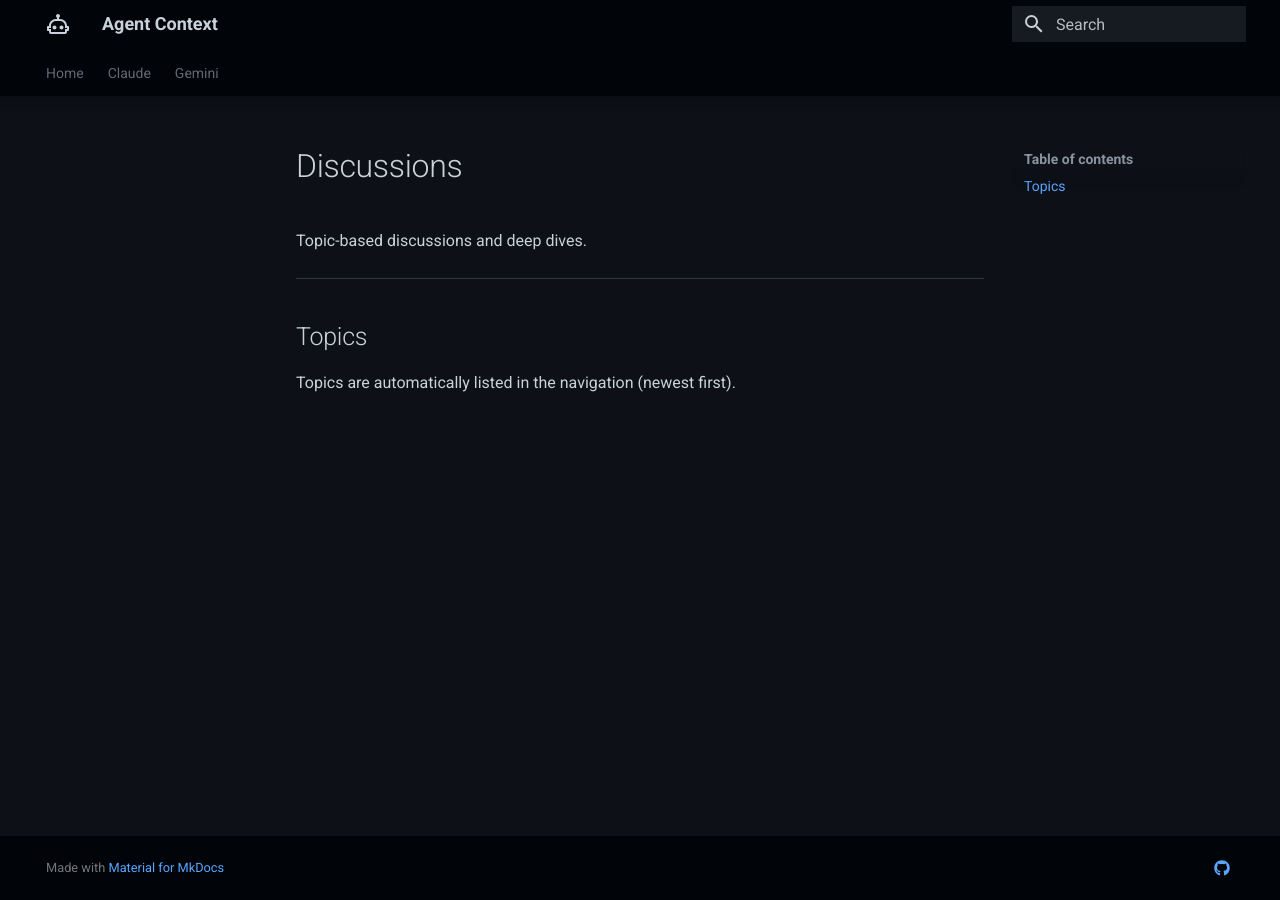
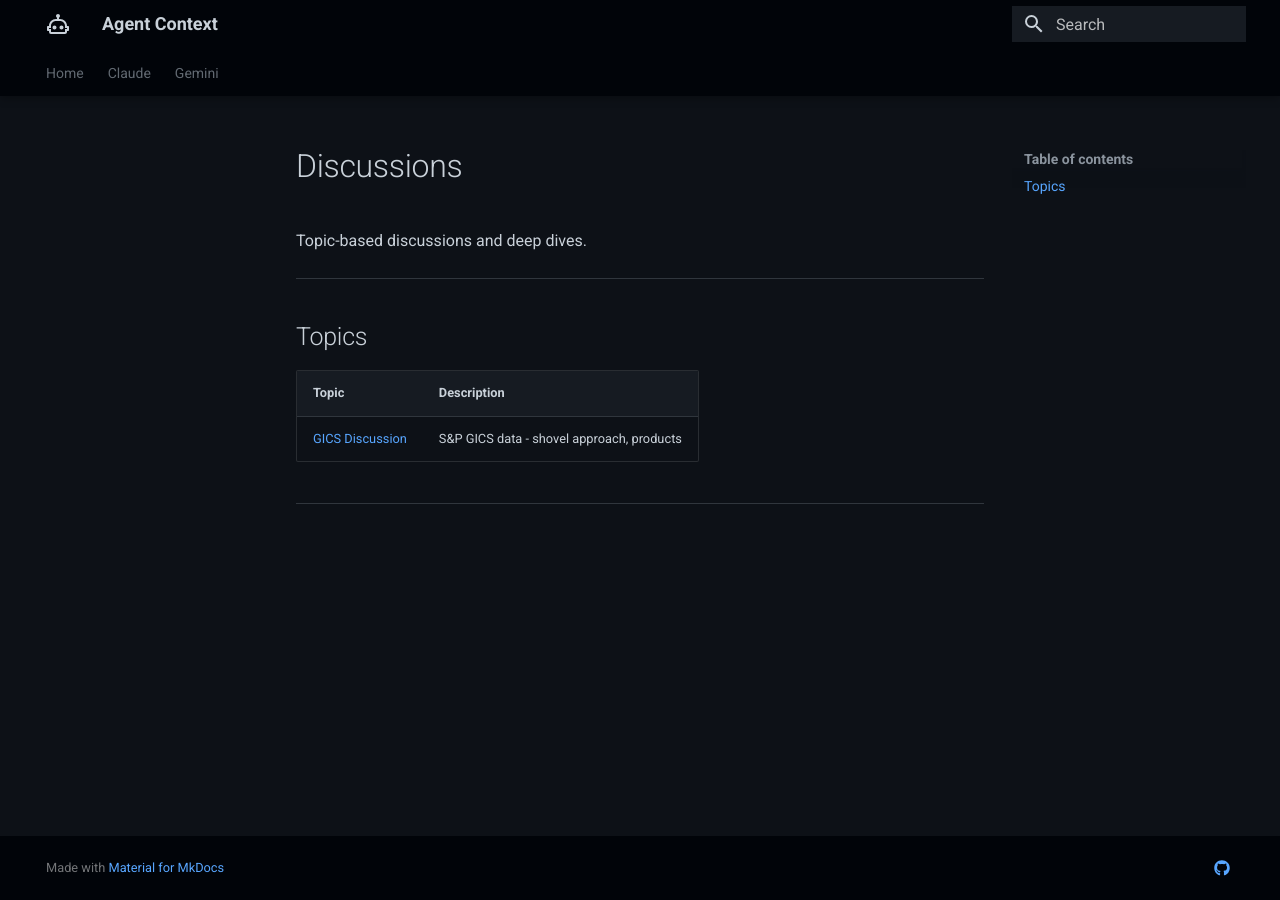
Before and after one commit to ThanuMahee12/AgentContext, an MkDocs documentation site: the page built from docs/Claude/discussions/index.md, in a window 1280 px wide. Built offline with MkDocs 1.6.1 and Material for MkDocs 9.7.7, drawn with Linux system fonts in a browser that asks for light colours.

Commit message:
docs: add direct link to GicsDiscussion in index

```diff
--- a/docs/Claude/discussions/index.md
+++ b/docs/Claude/discussions/index.md
@@ -6,4 +6,8 @@ Topic-based discussions and deep dives.
 
 ## Topics
 
-Topics are automatically listed in the navigation (newest first).
+| Topic | Description |
+|-------|-------------|
+| [GICS Discussion](GicsDiscussion.md) | S&P GICS data - shovel approach, products |
+
+---
```
